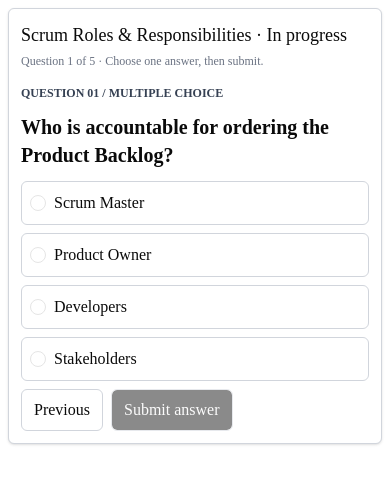
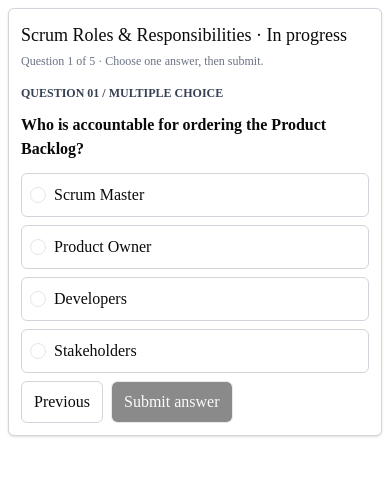
Before and after one commit to chingu-voyages/X02-team-01, a Next.js app in the folder frontend/: page / in a window 390 px wide. Shown: the top 484 px of the page. Built offline with nearby package versions, Linux system fonts and the light colour scheme.

Commit message:
a11y(exam-card): group multi-choice options and link question context in ExamCard component
- Add role="group" and aria-labelledby to multiple-choice container for accessibility context
- Connect RadioGroup to question heading via aria-labelledby

```diff
--- a/frontend/src/features/exams/ExamCard.tsx
+++ b/frontend/src/features/exams/ExamCard.tsx
@@ -132,10 +132,15 @@ export default function ExamCard() {
           questionNumber={currentQuestionIndex + 1}
           questionType="multiple choice"
         />
-        <h2 className="text-xl font-semibold my-3">{currentQuestionText}</h2>
-        <div className="flex flex-col gap-2">
+        <h2
+          id="question-heading"
+          className="text-base sm:text-xl font-semibold my-3"
+        >
+          {currentQuestionText}
+        </h2>
         {isMultiple ? (
-            currentQuestionOptions.map((option) => (
+          <div role="group" aria-labelledby="question-heading" >
+            {currentQuestionOptions.map((option) => (
               <OptionItem
                 key={option.id}
                 id={option.id}
@@ -146,7 +151,8 @@ export default function ExamCard() {
                 isSubmitted={isSubmitted}
                 correctOptionIds={currentFeedback?.correct_option_ids || []}
               />
-            ))
+            ))}
+          </div>
         ) : (
           <RadioGroup
             value={currentSelected[0] || ""}
@@ -167,7 +173,6 @@ export default function ExamCard() {
             ))}
           </RadioGroup>
         )}
-        </div>
 
         {currentFeedback?.explanation && (
           <div className="mt-4 p-3 bg-blue-50 border border-blue-200 rounded-sm text-sm text-blue-900">
```
Lines whose indentation alone changed are shown as unchanged.
